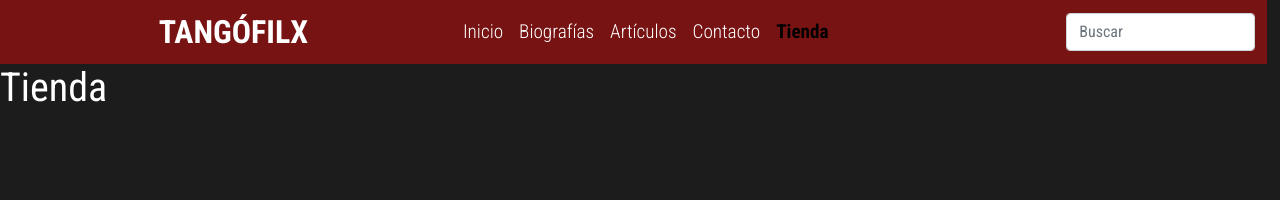
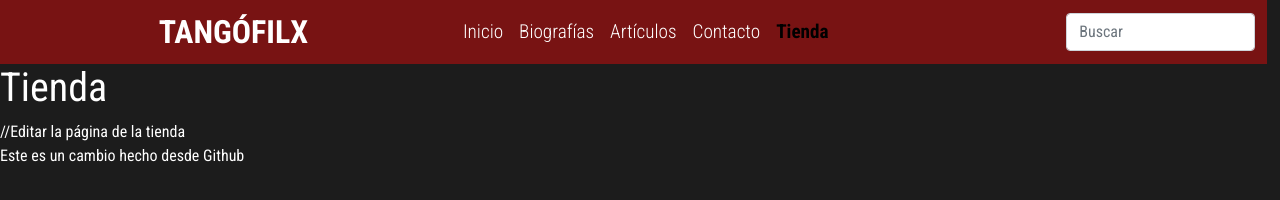
Before and after one commit to Eternialis/Tangofilx, a plain HTML site: page store.html in a window 1280 px wide. Drawn offline with nearby package versions, Linux system fonts and the light colour scheme.

Commit message:
cambio en la tienda

```diff
--- a/store.html
+++ b/store.html
@@ -47,5 +47,7 @@
     </nav>
 
     <h1>Tienda</h1>
+    //Editar la página de la tienda
+    <p>Este es un cambio hecho desde Github<p>
   </body>
 </html>
```
